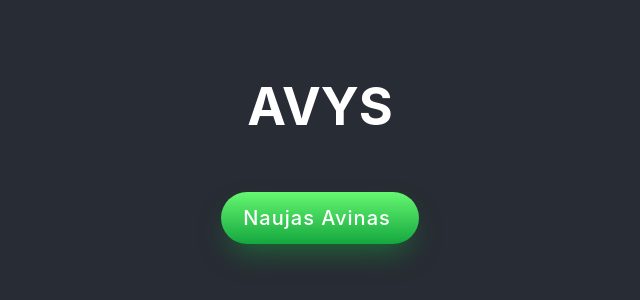
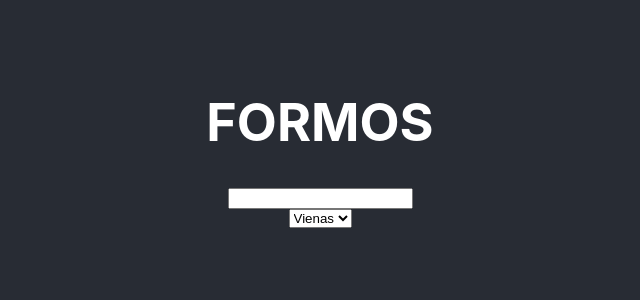
Before and after one commit to ArturasKi/001-lamos, a React (Create React App) app in the folder ak/: page / in a window 1280 px wide. Shown: the part 258-558 px from the top of the page, without its empty margins (320-960 px from the left). Built offline with nearby package versions, Linux system fonts and the light colour scheme.

Commit message:
Input + select

```diff
--- a/ak/src/App.jsx
+++ b/ak/src/App.jsx
@@ -1,45 +1,30 @@
 import { useState } from 'react';
 import './App.scss';
-import randColor from './functions/randColor';
-import { v4 as uuidv4 } from 'uuid'; // standartinis random string'as;
 
 
 function App() {
 
-  const [avys, setAvys] = useState([]);
+  const [text, setText] = useState(''); //kontroliuojamoji forma: text => input value={text}; setText kontroliuoja text value;
 
-  const newA = () => {
-    const avis = {id: uuidv4(), color: randColor(), where: 'ganykla'};
-    setAvys(a => [...a, avis]);
-  }
+  const [select, setSelect] = useState('');
 
-  const go = id => {
-    setAvys (a => {
-      const avis = a.filter(av => av.id === id)[0];
-      avis.where = 'kirpykla';
-      const kitos = a.filter(av => av.id !== id);
-      return [...kitos, avis];
-    }) // avis pridedama i gala;
-
-
-    // setAvys(a => a.map(avis => avis.id === id ? {...avis, where: 'kirpykla'} : avis)); // nekeicia avies vietos, pereina i ta pacia vieta is kurios paimama;
-  }
+  const inputText = e => {
+    setText(e.target.value); // setText(e.target.value + '*');
+  } // kontroliuojamos formos funkcija, kontroliuojamas ivedamas tekstas;
 
   return (
     <div className="App">
       <header className="App-header">
-        <div className='kvc' style={{background: 'blue'}}>
-          {
-            avys.filter(a => a.where === 'kirpykla').map(a => <div onClick={() => go(a.id)}  className="kv" key={a.id} style={{background: a.color}}>{a.id}</div>)
-          }
-        </div>
-        <h1>AVYS</h1>
-        <div className='kvc' style={{background: 'blue'}}>
-          {
-            avys.filter(a => a.where === 'ganykla').map(a => <div onClick={() => go(a.id)} className="kv" key={a.id} style={{background: a.color}}>{a.id}</div>)
-          }
-        </div>
-        <button onClick={newA}>Naujas Avinas</button>
+        <h1>FORMOS</h1>
+
+        <input type='text' onChange={inputText} value={text}></input>
+        <select value={select} onChange={e => setSelect(e.target.value)}>
+          <option value='one'>Vienas</option>
+          <option value='two'>Du</option>
+          <option value='three'>Three</option>
+          <option value='ten'>Ten</option>
+        </select>
+
       </header>
     </div>
   );
```
Also changed, not shown: ak/src/014a.jsx (added, +48 -0 lines).
